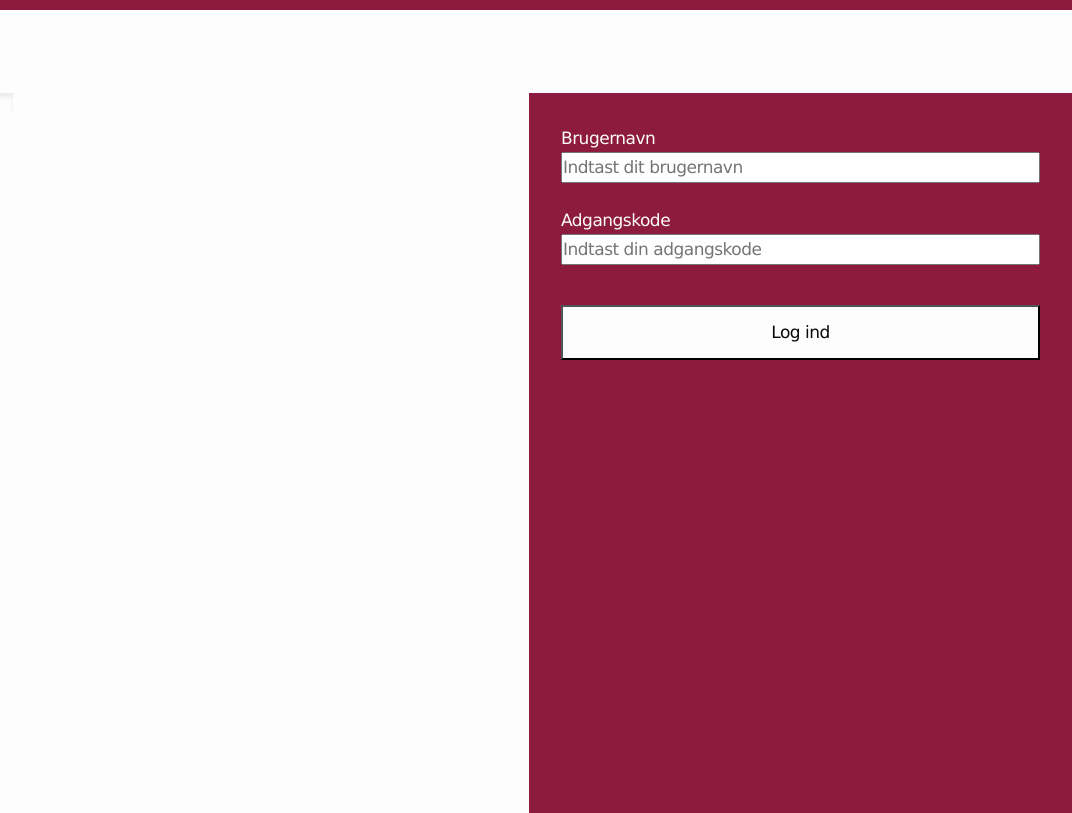
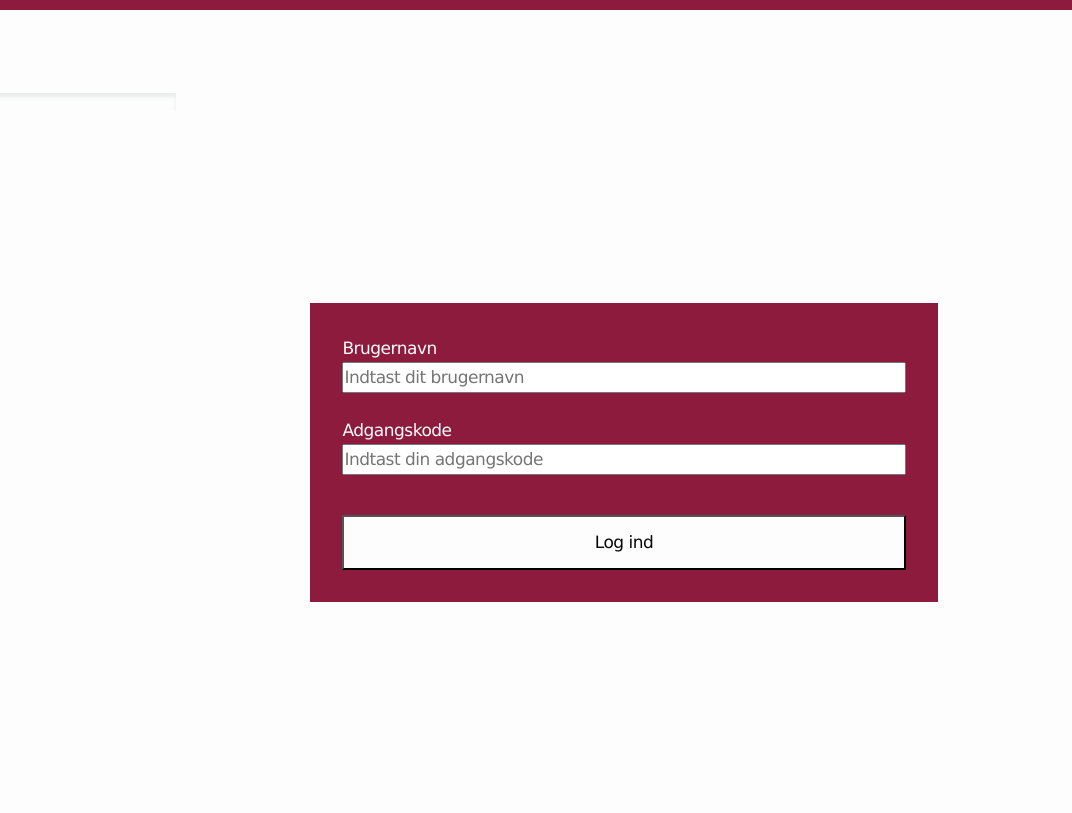
Before and after one commit to EvaneRex/Team-3-Slutbruger-Navigation, a plain HTML site: page Index.html in a window 1280 px wide. Shown: the full height of the page, 208-1280 px from the left. Drawn offline with Linux system fonts and the light colour scheme; some packages are replaced by stand-ins of ours.

Commit message:
rykket nogle ting, og opdelt HTML

```diff
--- a/CSS/style.scss
+++ b/CSS/style.scss
@@ -63,13 +63,12 @@ body {
     box-shadow: 0px 4px 4px partial.$FMN inset;
   }
 
-  #map {
+  #content {
     width: 70vw;
     height: 90vh;
     display: flex;
     justify-content: center;
     align-items: center;
-  }
     #login {
       display: flex;
       flex-direction: column;
@@ -95,3 +94,4 @@ body {
       }
     }
   }
+}
--- a/Index.html
+++ b/Index.html
@@ -37,7 +37,8 @@
         </div>
       </aside>
 
-      <div id="map"></div>
+      <section id="content">
+        <div id="map"></div>
 
         <!--Log in formular https://www.w3schools.com/howto/howto_css_login_form.asp-->
         <form id="login">
@@ -59,7 +60,7 @@
           />
           <button type="submit">Log ind</button>
         </form>
-
+      </section>
     </main>
   </body>
 </html>
```
Also changed, not shown: CSS/style.css, 1 other file. Lines whose indentation alone changed are shown as unchanged.
